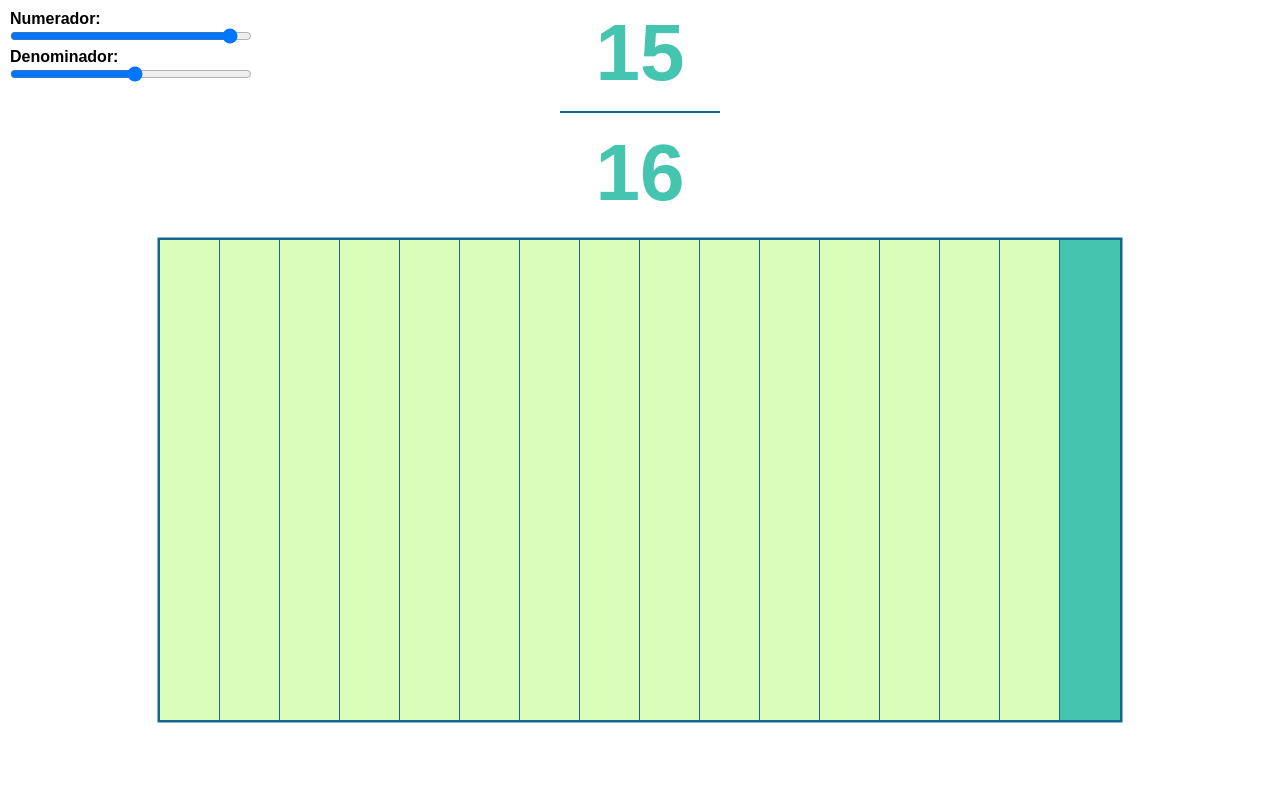
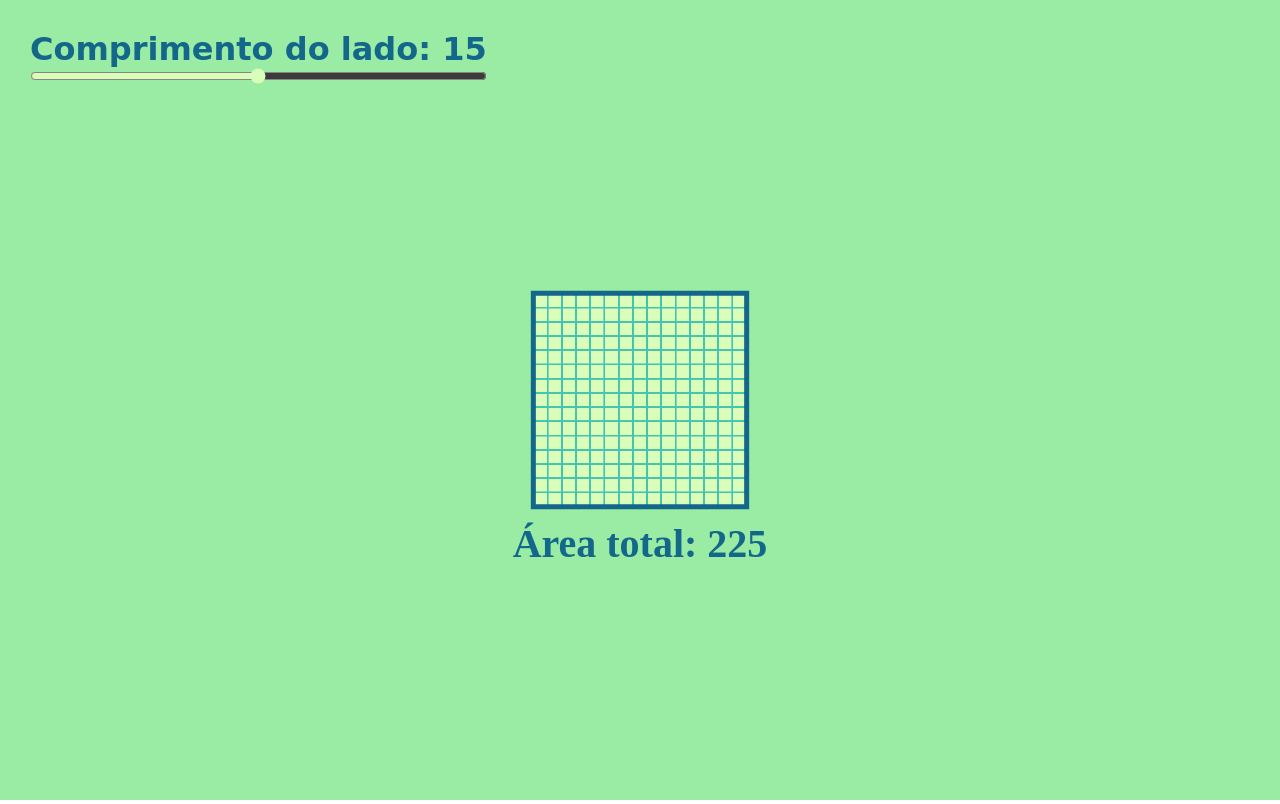
Before and after one commit to joaoP-santos/fractions, a plain HTML site: page index.html in a window 1280 px wide. Drawn offline with Linux system fonts and the light colour scheme; a web font is replaced by a local one.

Commit message:
made first version

```diff
--- a/index.html
+++ b/index.html
@@ -3,28 +3,20 @@
   <head>
     <meta charset="UTF-8" />
     <meta name="viewport" content="width=device-width, initial-scale=1.0" />
-    <title>Fractions simulator</title>
+    <title>Simulador de raiz quadrada</title>
     <link rel="stylesheet" href="style.css" />
+    <link rel="preconnect" href="https://fonts.googleapis.com" />
+    <link rel="preconnect" href="https://fonts.gstatic.com" crossorigin />
+    <link
+      href="https://fonts.googleapis.com/css2?family=Rosarivo:ital@0;1&family=Single+Day&display=swap"
+      rel="stylesheet"
+    />
   </head>
   <body>
-    <div style="position: absolute; display: block; padding: 10px">
-      <strong>Numerador: </strong>
-      <input
-        type="range"
-        name="numerator"
-        id="numeratorInput"
-        min="0"
-        max="30"
-      />
+    <div>
+      <p>Comprimento do lado:</p>
+      <input type="range" name="numerator" id="side-input" min="0" max="30" />
       <br />
-      <strong>Denominador: </strong>
-      <input
-        type="range"
-        name="denominator"
-        id="denominatorInput"
-        min="1"
-        max="30"
-      />
     </div>
     <canvas></canvas>
     <script src="./script.js"></script>
--- a/script.js
+++ b/script.js
@@ -1,18 +1,34 @@
 const canvas = document.querySelector("canvas");
 
-var rectWidth;
-var rectHeight;
+var rectLength;
 var rectX;
 var rectY;
+var side;
+
+const sideInput = document.querySelector("input#side-input");
+const sideText = document.querySelector("p");
+function updateValues(redraw) {
+  if (side == sideInput.value && redraw == false) {
+    console.log("a");
+    return;
+  } else {
+    side = sideInput.value;
+    sideText.innerHTML = "Comprimento do lado: " + side;
+    if (innerHeight > innerWidth) {
+      rectLength = (side * innerHeight) / 50;
+    } else {
+      rectLength = (side * innerWidth) / 90;
+    }
+    rectX = innerWidth / 2 - rectLength / 2;
+    rectY = innerHeight / 2 - rectLength / 2;
+  }
+}
 
 function resizeWindow() {
   canvas.width = innerWidth;
   canvas.height = innerHeight;
 
-  rectWidth = (innerWidth * 6) / 8;
-  rectHeight = (innerHeight * 3) / 5;
-  rectX = innerWidth / 8;
-  rectY = (innerHeight * 3) / 10;
+  updateValues(true);
 }
 
 resizeWindow();
@@ -21,46 +37,59 @@ window.addEventListener("resize", resizeWindow);
 
 const c = canvas.getContext("2d");
 
-const numerator = document.querySelector("input#numeratorInput");
-const denominator = document.querySelector("input#denominatorInput");
-
 function animate() {
+  updateValues();
   requestAnimationFrame(animate);
-  numerator.max = denominator.value;
   c.clearRect(0, 0, innerWidth, innerHeight);
+  c.rect(0, 0, innerWidth, innerHeight);
+  c.fillStyle = "#9AEBA3";
+  c.fill();
   c.lineWidth = 5;
   c.beginPath();
-  c.rect(rectX, rectY, rectWidth, rectHeight);
+  c.rect(rectX, rectY, rectLength, rectLength);
+  c.fillStyle = "#DAFDBA";
+  c.fill();
+  for (x = 0; x < side; x++) {
+    for (y = 0; y < side; y++) {
+      c.beginPath();
+      c.strokeStyle = "#45C4B0";
+
+      c.moveTo(
+        (innerWidth - rectLength) / 2 + (x * rectLength) / side,
+        (innerHeight - rectLength) / 2
+      );
+      c.lineTo(
+        (innerWidth - rectLength) / 2 + (x * rectLength) / side,
+        (innerHeight + rectLength) / 2
+      );
+
+      c.moveTo(
+        (innerWidth - rectLength) / 2,
+        (innerHeight - rectLength) / 2 + (y * rectLength) / side
+      );
+      c.lineTo(
+        (innerWidth + rectLength) / 2,
+        (innerHeight - rectLength) / 2 + (y * rectLength) / side
+      );
+      c.lineWidth = "1";
+      c.stroke();
+    }
+  }
+
+  c.lineWidth = 5;
+  c.beginPath();
+  c.rect(rectX, rectY, rectLength, rectLength);
   c.strokeStyle = "#13678A";
   c.stroke();
-  c.fillStyle = "#45C4B0";
-  c.fill();
 
-  for (var i = 0; i < denominator.value; i++) {
-    if (numerator.value > i) {
-      c.fillStyle = "#DAFDBA";
-    } else {
-      c.fillStyle = "#45C4B0";
-    }
-    c.beginPath();
-    c.rect(
-      rectX + (i * rectWidth) / denominator.value,
-      rectY,
-      rectWidth / denominator.value,
-      rectHeight
-    );
-    c.lineWidth = 2;
-    c.stroke();
-    c.fill();
-  }
-  c.font = `bold ${0.1 * innerHeight}px Arial`;
+  c.font = `bold ${0.05 * innerHeight}px Rosarivo`;
   c.textAlign = "center";
-  c.fillText(numerator.value, innerWidth / 2, (innerHeight * 2) / 20);
-  c.beginPath();
-  c.moveTo(innerWidth / 2 - innerHeight * 0.1, (innerHeight * 7) / 50);
-  c.lineTo(innerWidth / 2 + innerHeight * 0.1, (innerHeight * 7) / 50);
-  c.stroke();
-  c.fillText(denominator.value, innerWidth / 2, (innerHeight * 5) / 20);
+  c.fillStyle = "#13678A";
+  c.fillText(
+    `Área total: ${Math.pow(side, 2)}`,
+    innerWidth / 2,
+    rectY + rectLength + 50
+  );
 }
 
 animate();
--- a/style.css
+++ b/style.css
@@ -8,10 +8,24 @@ body {
   overflow-y: hidden;
 }
 
-strong {
-  font-family: Arial, Helvetica, sans-serif;
+div {
+  position: absolute;
+  display: block;
+  padding: 30px;
+}
+
+p {
+  color: #13678a;
+  font-weight: bolder;
+  font-size: xx-large;
+  font-family: "Rosarivo", cursive;
 }
 
 input {
   width: 100%;
+  accent-color: #dafdba;
 }
+
+input::-webkit-slider-thumb {
+  background-color: #dafdba;
+}
```
